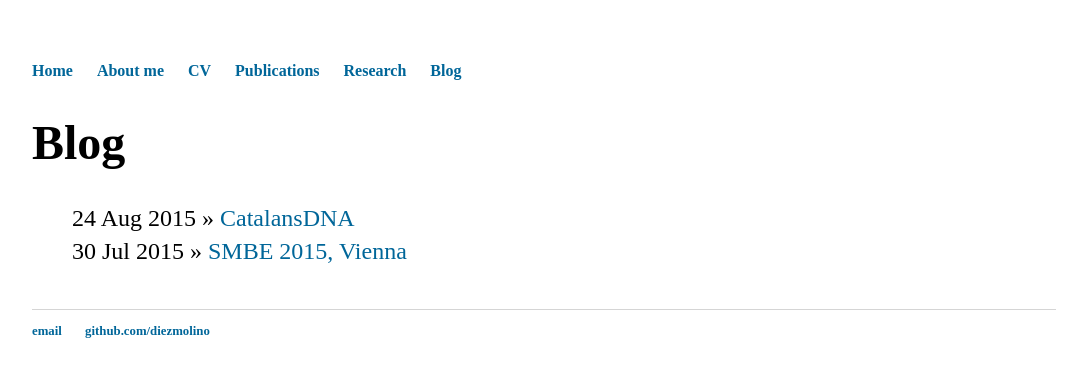
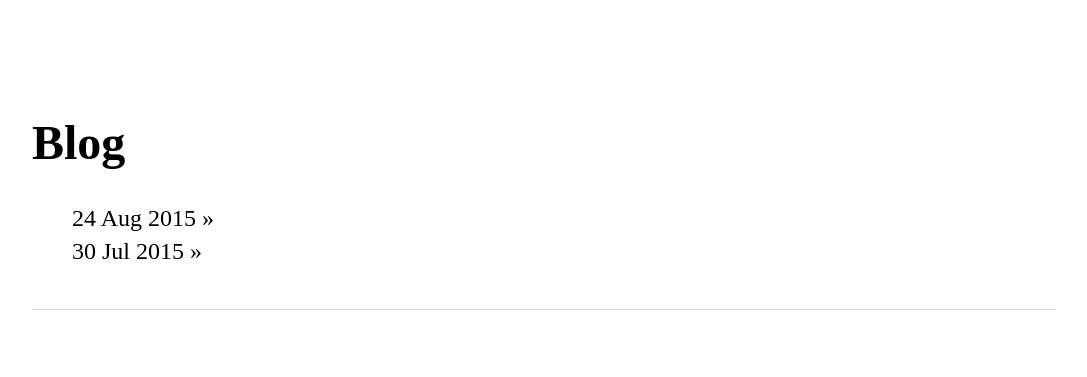
Before and after one commit to DiezMolino/diezmolino.github.io, a Jekyll site: the page built from blog/index.html, in a window 1280 px wide. Shown: the top 377 px of the page, without its empty margins (96-1183 px from the left). Built offline with Jekyll 4.4.1, drawn with Linux system fonts in a browser that asks for light colours.

Commit message:
Update main.css

```diff
--- a/css/main.css
+++ b/css/main.css
@@ -21,11 +21,10 @@ nav ul li, footer ul li {
     display: inline;
     margin-right: 20px;
     line-height: 1.4em;
-    color: White;
 }
 a {
     text-decoration: none;
-    color: #006699;
+    color: White;
 }
 a:hover {
     text-decoration: none;
```
